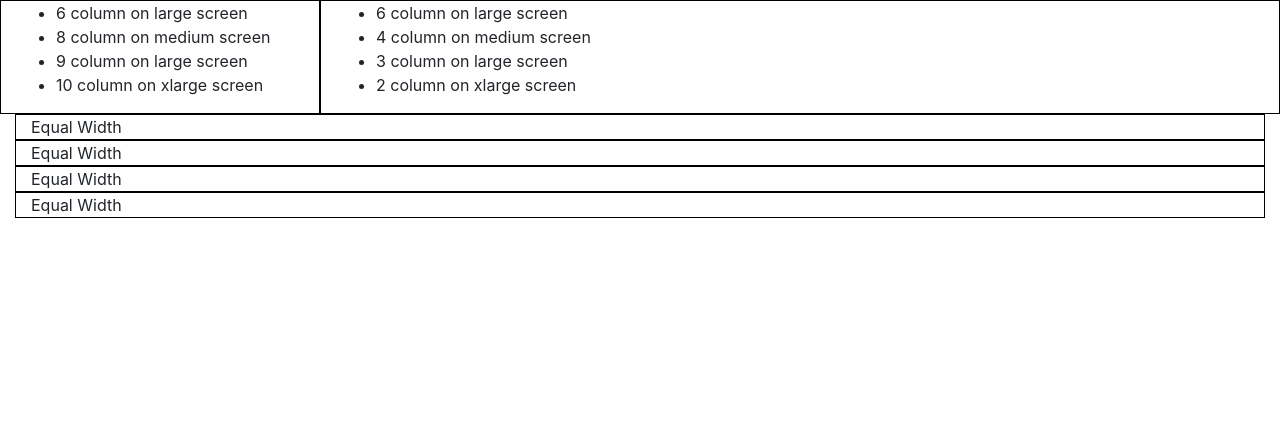
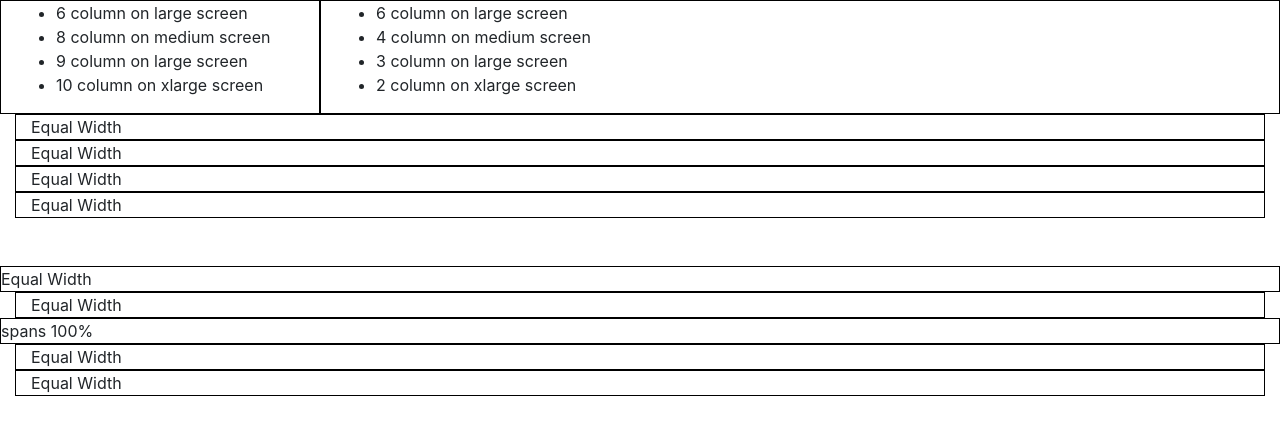
Before and after one commit to Kazim786/Restaurant, a plain HTML site: page grid2.html in a window 1280 px wide. Drawn offline with nearby package versions, Linux system fonts and the light colour scheme.

Commit message:
progress

```diff
--- a/grid2.html
+++ b/grid2.html
@@ -56,31 +56,31 @@
         </div>
         <br><br>
         <!--Equal Width Multi Row: w-100-->
-        <!-- <div>
-            <div style="border: 1px solid black">
+        <div>
+            <div class= "row" style="border: 1px solid black">
                 <div>
                     Equal Width
                 </div>
             </div>
-            <div style="border: 1px solid black">
+            <div class= "col" style="border: 1px solid black">
                 <div>
                     Equal Width
                 </div>
             </div>
-            <div  style="border: 1px solid black">
+            <div class= "row" style="border: 1px solid black">
                 spans 100%
             </div>
-            <div style="border: 1px solid black">
+            <div class= "col" style="border: 1px solid black">
                 <div>
                     Equal Width
                 </div>
             </div>
-            <div style="border: 1px solid black">
+            <div class= "col" style="border: 1px solid black">
                 <div>
                     Equal Width
                 </div>
             </div>
-        </div> -->
+        </div>
 <br><br>
         <!--Auto Layout: col-6, col-4, col-->
         <!-- <div>
```
